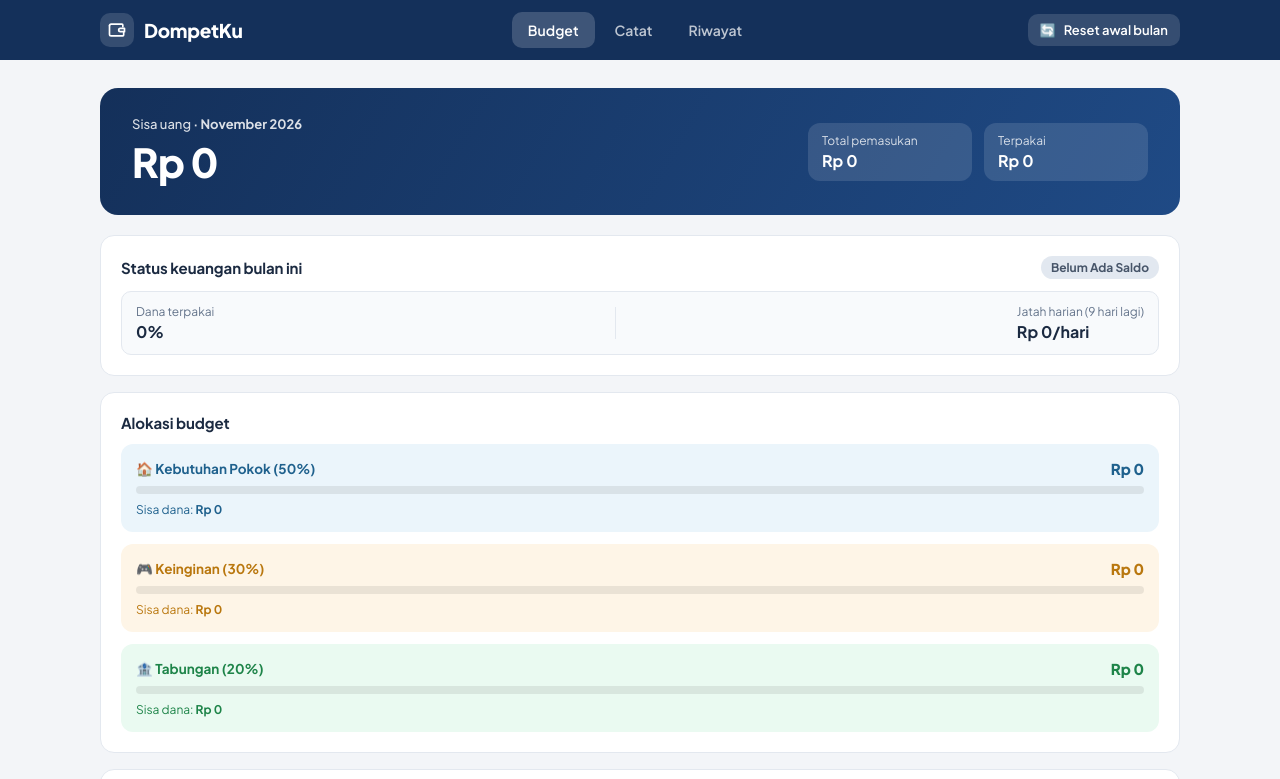
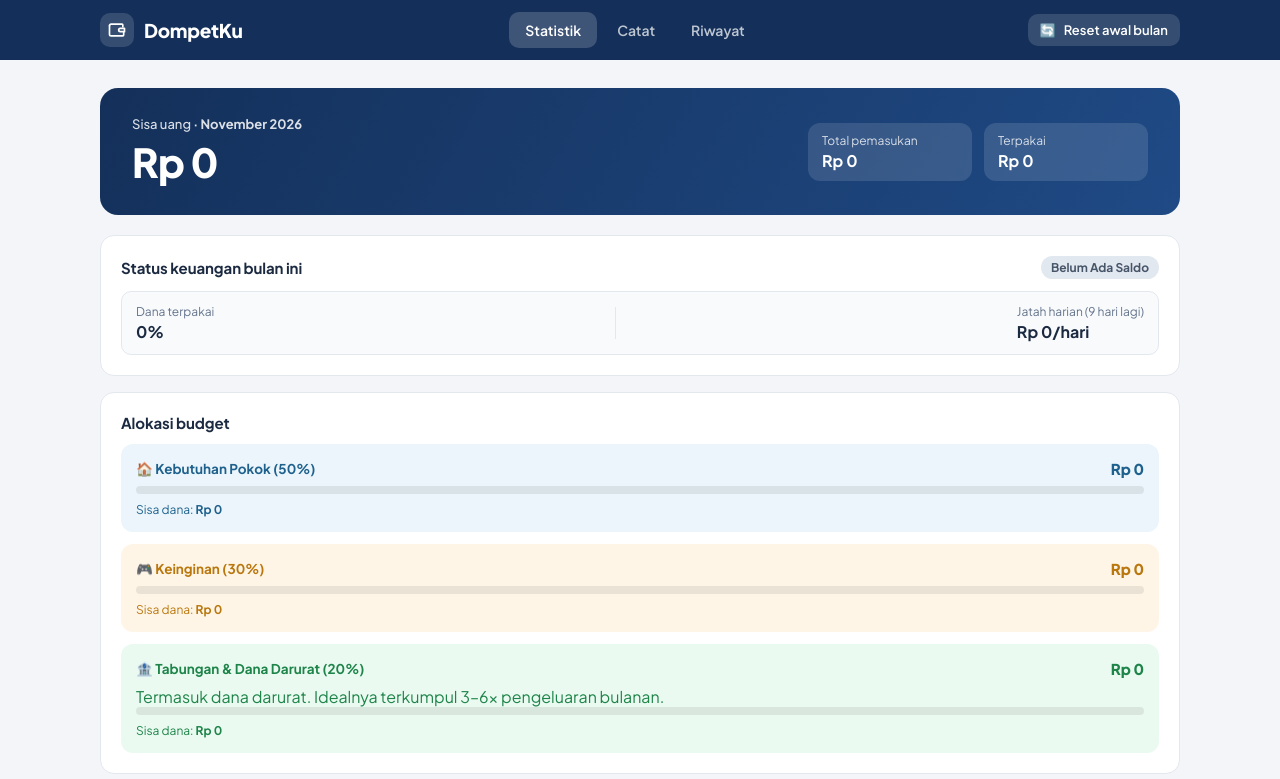
Before and after one commit to belajarcloud12-creator/effective-octo-winner, a plain HTML site: page index.html in a window 1280 px wide. Shown: the top 779 px of the page. Drawn offline with Linux system fonts and the light colour scheme.

Commit message:
Update index.html

```diff
--- a/index.html
+++ b/index.html
@@ -23,7 +23,7 @@
         </a>
 
         <nav class="top-nav" aria-label="Navigasi utama">
-            <button class="top-link active" data-tab="tab-budget" onclick="bukaTab('tab-budget')">Budget</button>
+            <button class="top-link active" data-tab="tab-budget" onclick="bukaTab('tab-budget')">Statistik</button>
             <button class="top-link" data-tab="tab-transaksi" onclick="bukaTab('tab-transaksi')">Catat</button>
             <button class="top-link" data-tab="tab-riwayat" onclick="bukaTab('tab-riwayat')">Riwayat</button>
         </nav>
@@ -108,9 +108,10 @@
 
                         <div class="result-item tabungan" id="cardTabungan">
                             <div class="item-top">
-                                <span class="result-title">🏦 Tabungan (20%)</span>
+                                <span class="result-title">🏦 Tabungan &amp; Dana Darurat (20%)</span>
                                 <span class="result-value" id="resTabungan">Rp 0</span>
                             </div>
+                            <p class="pos-hint">Termasuk dana darurat. Idealnya terkumpul 3–6× pengeluaran bulanan.</p>
                             <div class="progress-bar"><div class="progress-fill" id="barTabungan"></div></div>
                             <div class="item-bottom">
                                 <small class="deskripsi">Sisa dana: <strong id="sisaTabungan">Rp 0</strong></small>
@@ -185,7 +186,7 @@
                     <select id="kategoriPengeluaran">
                         <option value="kebutuhan">🏠 Kebutuhan Pokok (50%)</option>
                         <option value="keinginan">🎮 Keinginan (30%)</option>
-                        <option value="tabungan">🏦 Tabungan (20%)</option>
+                        <option value="tabungan">🏦 Tabungan &amp; Dana Darurat (20%)</option>
                     </select>
                 </div>
                 <button onclick="tambahPengeluaran()" class="btn-catat">Simpan Pengeluaran</button>
@@ -241,7 +242,7 @@
 <nav class="bottom-nav" aria-label="Navigasi bawah">
     <button class="nav-item active" data-tab="tab-budget" onclick="bukaTab('tab-budget')">
         <span class="nav-icon">📊</span>
-        <span class="nav-label">Budget</span>
+        <span class="nav-label">Statistik</span>
     </button>
     <button class="nav-item" data-tab="tab-transaksi" onclick="bukaTab('tab-transaksi')">
         <span class="nav-icon">➕</span>
```
